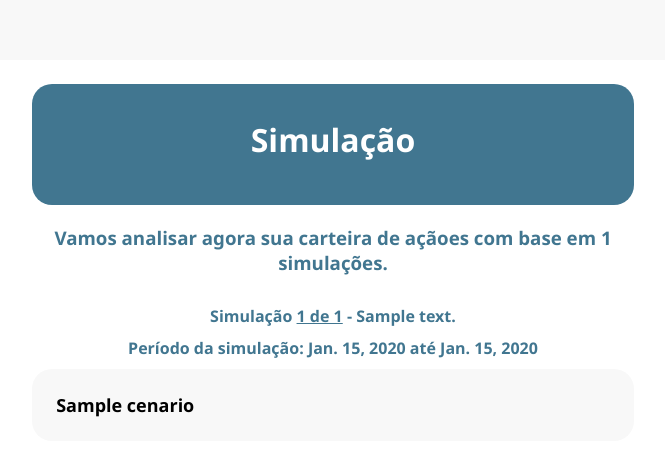
After one commit to deguedess/ipaa_new, a Django app: page /Polls/simulation in a window 1280 px wide. The commit adds this page. Shown: the top 474 px of the page, without its empty margins (307-972 px from the left). Run offline with Django 3.2, Linux system fonts and the light colour scheme; tables that the repository leaves empty hold one stand-in row (values such as "Sample post").

Commit message:
Signed-off-by: iuri <iuri.guedes.emer@gmail.com>

```diff
--- a/IPAA_APP/Polls/forms.py
+++ b/IPAA_APP/Polls/forms.py
@@ -5,7 +5,7 @@ from django.core.exceptions import NON_FIELD_ERRORS
 from django import forms
 from django.contrib.auth.forms import UserCreationForm, AuthenticationForm
 
-from Polls.models import Acao, Pergunta, Resposta, Respostas_usuario, Usuario
+from Polls.models import Acao, Pergunta, Resposta, Respostas_usuario, Simulacao_cenarios, Usuario
 from Portfolio.models import Carteiras
 #from django.contrib.auth.models import User
 from django.core.exceptions import ValidationError
@@ -77,6 +77,14 @@ class SurveyForm(forms.Form):
             resp_user.save()
 
 
+class SimulatiomForm(forms.Form):
+    def __init__(self, *args, **kwargs):
+        super().__init__(*args, **kwargs)
+
+    def quantidadeSimulacoes(self):
+        return Simulacao_cenarios.objects.count()
+
+
 class PortfolioForm(forms.Form):
 
     def __init__(self, acoes, *args, **kwargs):
--- a/IPAA_APP/Polls/static/styles.css
+++ b/IPAA_APP/Polls/static/styles.css
@@ -94,6 +94,13 @@ blockquote {
 .subtitle {
   margin: 20px auto 30px auto;
   font-weight: 900;
+  text-align: center;
+  color: #417690;
+}
+
+.subtitleSimulation {
+  margin: 0px auto 10px auto;
+  font-weight: 700;
   text-align: center;
   color: #417690;
 }
--- /dev/null
+++ b/IPAA_APP/Polls/templates/simulation.html
@@ -0,0 +1,21 @@
+{% extends 'layouts/page.html' %}
+
+{% block content %}
+<div class="page register-page">
+    <div class="header">
+        <h1 class="title">Simulação</h1>
+    </div>
+    <h3 class="subtitle">Vamos analisar agora sua carteira de açãoes com base em {{ form.quantidadeSimulacoes }} simulações.</h3>
+    <h4 class="subtitleSimulation">Simulação <u>1 de {{ form.quantidadeSimulacoes }}</u> - {{ simulacao.descricao }}</h4>
+    <h4 class="subtitleSimulation">Período da simulação: {{ simulacao.data_ini }} até {{ simulacao.data_fim }}</h4>
+
+    <div class="question-list-item">
+
+        {{ simulacao }}
+
+    </div>
+
+</div>
+
+
+{% endblock %}
--- a/IPAA_APP/Polls/urls.py
+++ b/IPAA_APP/Polls/urls.py
@@ -5,4 +5,5 @@ urlpatterns = [
     path('', views.index, name='index'),
     path('polls', views.polls, name='polls'),
     path('portfolio', views.portfolio, name='portfolio'),
+    path('simulation', views.simulation, name='simulation'),
 ]
--- a/IPAA_APP/Polls/views.py
+++ b/IPAA_APP/Polls/views.py
@@ -2,12 +2,12 @@ from django.http.response import Http404
 from django.shortcuts import render, get_object_or_404, redirect
 from django.views.generic.edit import CreateView
 
-from Polls.models import Pergunta, Usuario, Acao
+from Polls.models import Pergunta, Simulacao_cenarios, Usuario, Acao
 from django.template import loader
 from django.views import generic
 
 from Polls.portfolio import calculaPortfolio
-from .forms import RegisterUserForm, SurveyForm, PortfolioForm
+from .forms import RegisterUserForm, SurveyForm, PortfolioForm, SimulatiomForm
 
 
 # Create your views here.
@@ -85,7 +85,7 @@ def portfolio(request):
             selected = form.save()
 
             calculaPortfolio.salvaPortfolio(cart, selected, acoesRec)
-
+            return redirect('simulation')
         else:
             for field in form:
                 print("Field Error:", field.name,  field.errors)
@@ -96,6 +96,19 @@ def portfolio(request):
         "cart": cart,
     }
     return render(request, 'portfolio.html', context)
+
+
+def simulation(request):
+
+    form = SimulatiomForm()
+
+    simulacao = Simulacao_cenarios.objects.all()
+
+    context = {
+        "form": form,
+        "simulacao": simulacao[0]#TODO
+    }
+    return render(request, 'simulation.html', context)
 
 
 class UsuarioListView(generic.ListView):
```
